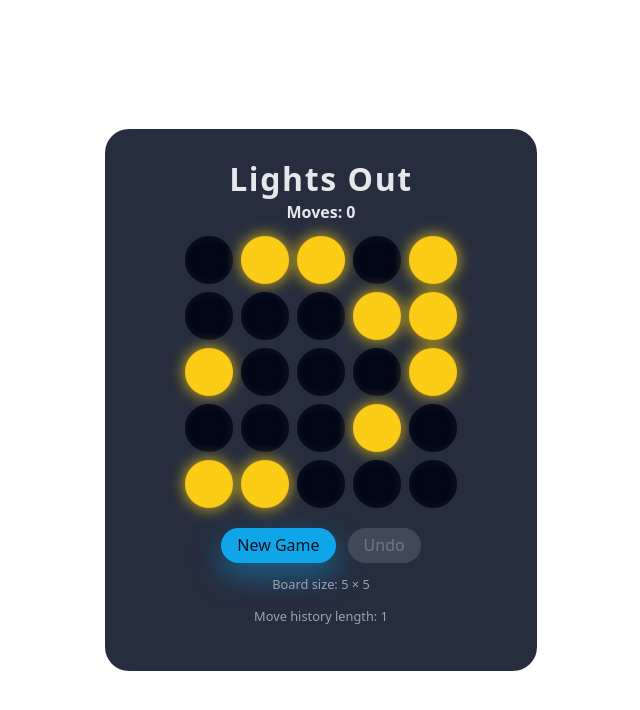
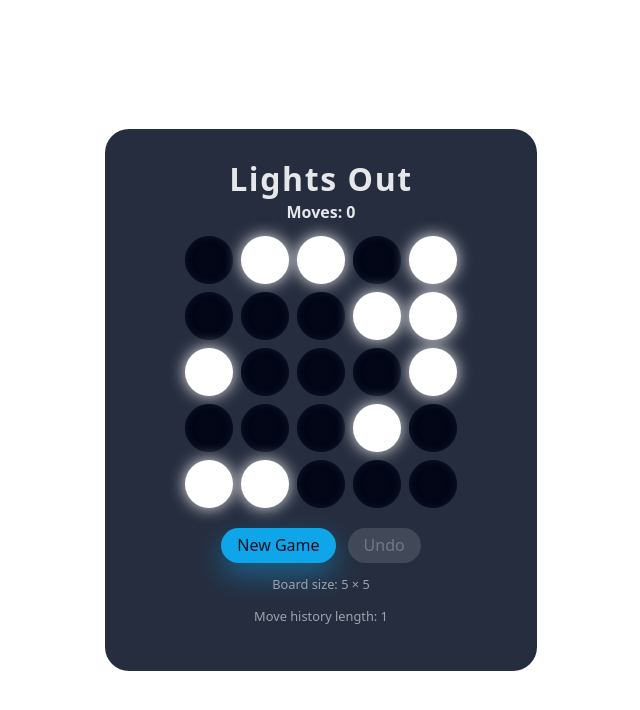
Before and after one commit to orobaidullah/light-out-puzzle, a React (Vite) app: page / in a window 1280 px wide. Shown: the top 710 px of the page, without its empty margins (359-999 px from the left). Built offline with nearby package versions, Linux system fonts and the light colour scheme.

Commit message:
light out change

```diff
--- a/src/components/Game/Game.jsx
+++ b/src/components/Game/Game.jsx
@@ -82,11 +82,8 @@ function Game() {
   return (
     <div className="game">
       <h1 className="game__title">Lights Out</h1>
-
       <div className="game__status">{status}</div>
-
       <Grid lights={currentLights} onLightClick={handleLightClick} />
-
       <Control
         handleReset={handleReset}
         handleUndo={handleUndo}
--- a/src/components/Light/Light.css
+++ b/src/components/Light/Light.css
@@ -9,12 +9,12 @@
     background-color 0.15s ease-out;
 }
 
-.light--on {
-  background: #facc15;
-  box-shadow: 0 0 16px rgba(250, 204, 21, 0.9);
+.light-on {
+  background: #ffffff;
+  box-shadow: 0 0 16px rgba(255, 255, 255, 0.9);
 }
 
-.light--off {
+.light-off {
   background: #020617;
   box-shadow: inset 0 0 8px rgba(15, 23, 42, 0.9);
 }
--- a/src/components/Light/Light.jsx
+++ b/src/components/Light/Light.jsx
@@ -1,7 +1,7 @@
 import "./Light.css";
 
 const Light = ({ isLit, onClick }) => {
-  const className = "light" + (isLit ? " light--on" : " light--off");
+  const className = "light" + (isLit ? " light-on" : " light-off");
   return (
     <button
       className={className}
```
